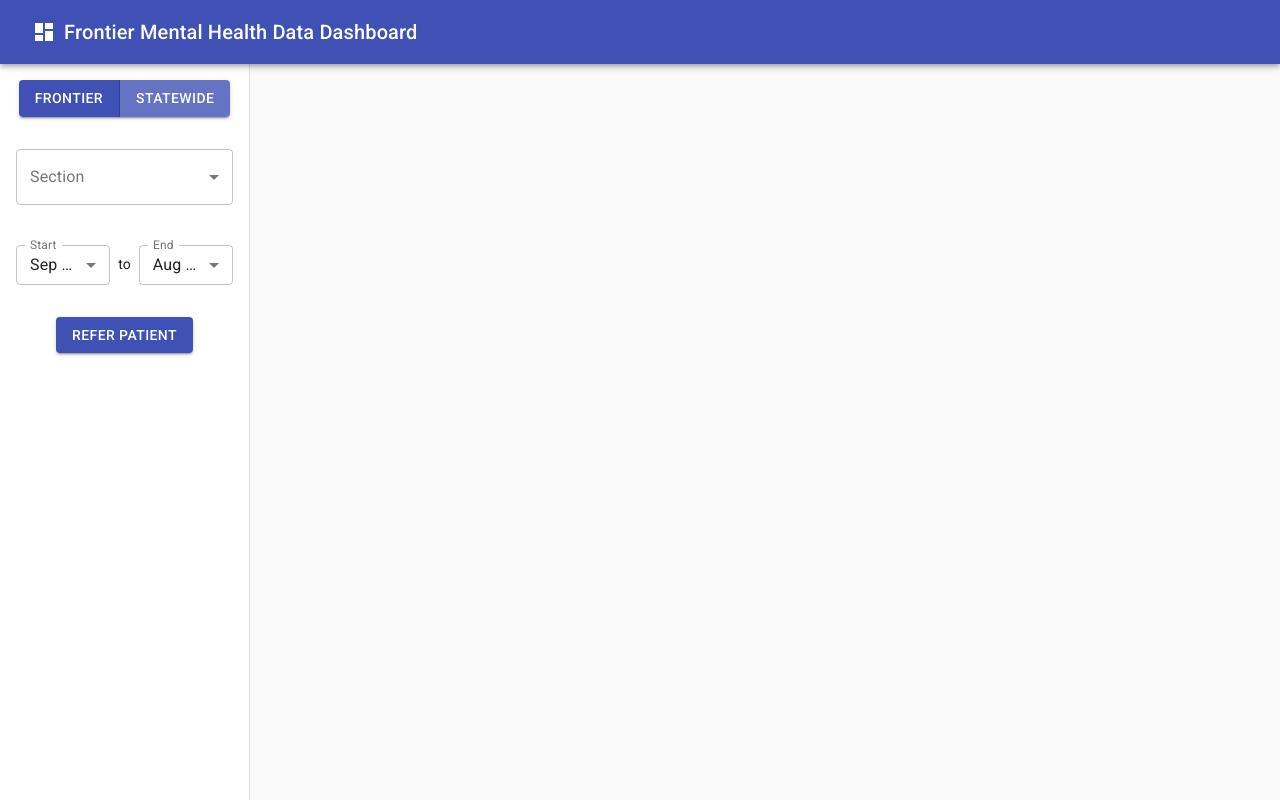
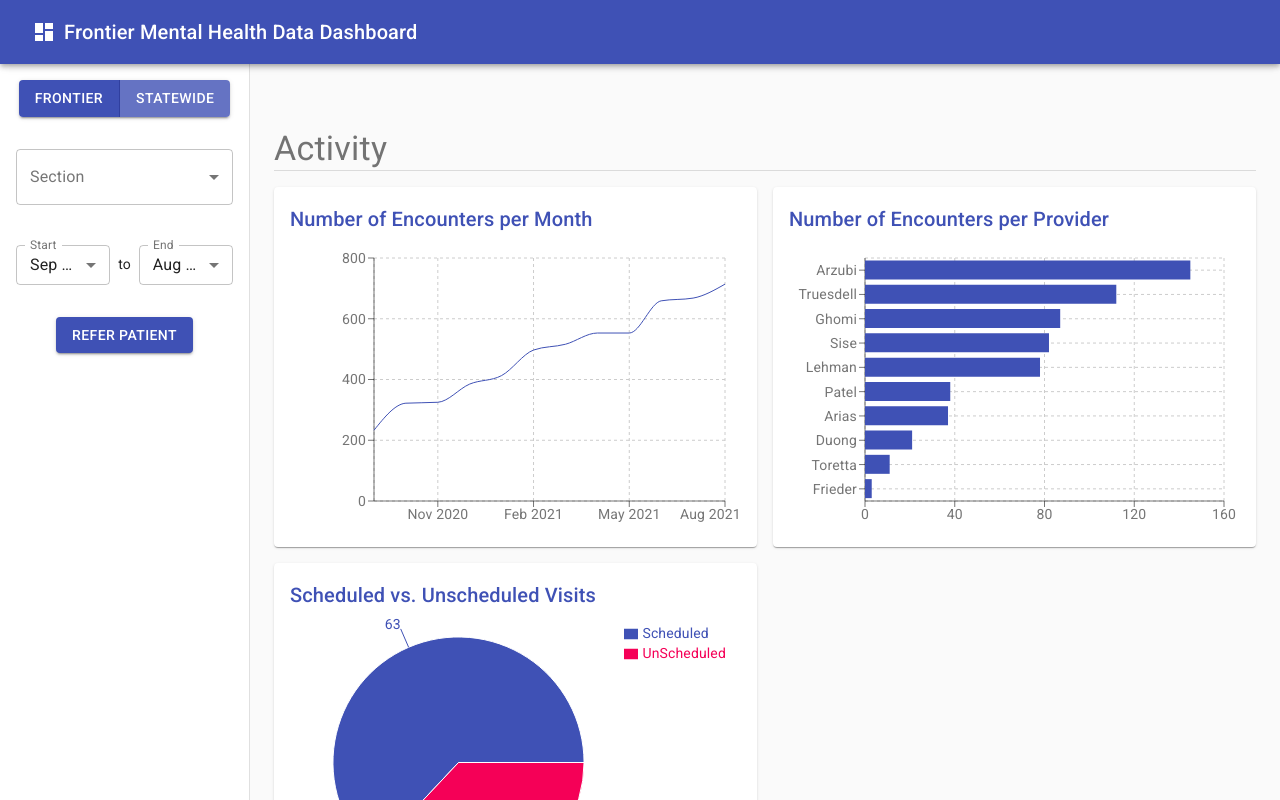
Before and after one commit to RezaHosseiniGhomi/frontierdashboard, a React (Create React App) app: page /frontier in a window 1280 px wide. Built offline with nearby package versions, Linux system fonts and the light colour scheme.

Commit message:
Added some graphs to the Frontier Activity section

```diff
--- /dev/null
+++ b/src/components/EncounterBars.js
@@ -0,0 +1,51 @@
+import React from 'react';
+import { useTheme } from '@material-ui/core/styles';
+import { BarChart, CartesianGrid, Bar, XAxis, YAxis, Tooltip, ResponsiveContainer } from 'recharts';
+import Title from './Title';
+
+const data = [
+  { name: 'Arzubi', encounters: 145 },
+  { name: 'Truesdell', encounters: 112 },
+  { name: 'Ghomi', encounters: 87 },
+  { name: 'Sise', encounters: 82 },
+  { name: 'Lehman', encounters: 78 },
+  { name: 'Patel', encounters: 38 },
+  { name: 'Arias', encounters: 37 },
+  { name: 'Duong', encounters: 21 },
+  { name: 'Toretta', encounters: 11 },
+  { name: 'Frieder', encounters: 3 }
+];
+
+export default function EncounterBars() {
+  const theme = useTheme();
+
+  return (
+    <React.Fragment>
+      <Title>Number of Encounters per Provider</Title>
+      <ResponsiveContainer width='100%' height='100%'>
+        <BarChart
+          data={data}
+          margin={{
+            top: 16,
+            right: 16,
+            bottom: 0,
+            left: 16,
+          }}
+          layout='vertical'
+        >
+          <CartesianGrid strokeDasharray="3 3" />
+          <XAxis type="number" dataKey="encounters" stroke={theme.palette.text.secondary} />
+          <YAxis
+            type="category"
+            dataKey="name"
+            stroke={theme.palette.text.secondary}
+            tick={{ width: 100 }}
+            interval={0}
+          />
+          <Tooltip />
+          <Bar dataKey="encounters" fill={theme.palette.primary.main} />
+        </BarChart>
+      </ResponsiveContainer>
+    </React.Fragment>
+  );
+}
--- a/src/components/FrontierDashboard.js
+++ b/src/components/FrontierDashboard.js
@@ -13,19 +13,37 @@ import Container from '@material-ui/core/Container';
 import Grid from '@material-ui/core/Grid';
 import Paper from '@material-ui/core/Paper';
 import RateChart from './RateChart';
-import Beds from './Beds';
+import VisitTypes from './VisitTypes';
 import Availability from './Availability';
-import HospitalMap from './HospitalMap';
+import EncounterBars from './EncounterBars';
 import PageSelect from './PageSelect';
 import SectionSelect from './SectionSelect';
 import DateRange from './DateRange';
 import ReferPatient from './ReferPatient';
 
+// DATA
+const encounters = [
+  { date: new Date('2020-09'), rate: 233 },
+  { date: new Date('2020-10'), rate: 322 },
+  { date: new Date('2020-11'), rate: 325 },
+  { date: new Date('2020-12'), rate: 385 },
+  { date: new Date('2021-01'), rate: 413 },
+  { date: new Date('2021-02'), rate: 497 },
+  { date: new Date('2021-03'), rate: 516 },
+  { date: new Date('2021-04'), rate: 553 },
+  { date: new Date('2021-05'), rate: 553 },
+  { date: new Date('2021-06'), rate: 659 },
+  { date: new Date('2021-07'), rate: 668 },
+  { date: new Date('2021-08'), rate: 714 }
+];
+
 // INPUT OPTIONS
 const sections = [
-  { id: 'service', label: 'Service Accessibility' },
-  { id: 'epidemiology', label: 'Epidemiology' }
-]
+  { id: 'activity', label: 'Activity' },
+  { id: 'patients', label: 'Patients' },
+  { id: 'providers', label: 'Providers' },
+  { id: 'community-integration', label: 'Community Integration' }
+];
 
 const dates = [
   new Date('2020-09'),
@@ -265,6 +283,50 @@ export default function Dashboard() {
       <main className={classes.content}>
         <div className={classes.appBarSpacer} />
         <Container maxWidth="lg" className={classes.container}>
+          {/* Activity */}
+          <Box id='activity' className={classes.sectionHeader}>
+            <Typography color='textSecondary' variant='h4'>Activity</Typography>
+            <Divider />
+          </Box>
+          <Grid container spacing={2}>
+            {/* Number of Encounters per Month */}
+            <Grid item xs={6}>
+              <Paper className={fixedHeightPaper}>
+                <RateChart
+                  title='Number of Encounters per Month'
+                  data={encounters}
+                  yAxisLabel=''
+                />
+              </Paper>
+            </Grid>
+            {/* Number of Encounters per Provider */}
+            <Grid item xs={6}>
+              <Paper className={fixedHeightPaper}>
+                <EncounterBars />
+              </Paper>
+            </Grid>
+            {/* Scheduled vs. Unscheduled Visits */}
+            <Grid item xs={6}>
+              <Paper className={fixedHeightPaper}>
+                <VisitTypes />
+              </Paper>
+            </Grid>
+          </Grid>
+          {/* Patients */}
+          <Box id='patients' className={classes.sectionHeader}>
+            <Typography color='textSecondary' variant='h4'>Patients</Typography>
+            <Divider />
+          </Box>
+          {/* Providers */}
+          <Box id='providers' className={classes.sectionHeader}>
+            <Typography color='textSecondary' variant='h4'>Providers</Typography>
+            <Divider />
+          </Box>
+          {/* Community Integration */}
+          <Box id='community-integration' className={classes.sectionHeader}>
+            <Typography color='textSecondary' variant='h4'>Community Integration</Typography>
+            <Divider />
+          </Box>
         </Container>
       </main>
     </div>
--- a/src/components/PageSelect.js
+++ b/src/components/PageSelect.js
@@ -27,7 +27,7 @@ export default function PageSelect({
         className={active1 ? classes.activeButton : classes.inactiveButton}
         onClick={handleClick1}
         component={Link}
-        to={'/frontierdashboard/frontier'}
+        to={'/frontier'}
       >
         Frontier
       </Button>
@@ -35,7 +35,7 @@ export default function PageSelect({
         className={active2 ? classes.activeButton : classes.inactiveButton}
         onClick={handleClick2}
         component={Link}
-        to={'/frontierdashboard/'}
+        to={'/'}
       >
         Statewide
       </Button>
--- /dev/null
+++ b/src/components/VisitTypes.js
@@ -0,0 +1,53 @@
+import React from 'react';
+import { PieChart, Pie, Cell, Legend, Tooltip, ResponsiveContainer } from 'recharts';
+import { ThemeProvider, useTheme } from '@material-ui/core';
+import Title from './Title';
+
+const data = [
+  { type: 'Scheduled', percent: 63 },
+  { type: 'UnScheduled', percent: 37 }
+];
+
+const RADIAN = Math.PI / 180;
+const renderCustomizedLabel = ({ cx, cy, midAngle, innerRadius, outerRadius, percent, index }) => {
+  const radius = innerRadius + (outerRadius - innerRadius) * 0.5;
+  const x = cx + radius * Math.cos(-midAngle * RADIAN);
+  const y = cy + radius * Math.sin(-midAngle * RADIAN);
+
+  return (
+    <text x={x} y={y} fill="white" textAnchor={x > cx ? 'start' : 'end'} dominantBaseline="central">
+      {`${(percent * 100).toFixed(0)}%`}
+    </text>
+  );
+};
+
+export default function VisitTypes() {
+  const theme = useTheme();
+  const colors = [theme.palette.primary.main, theme.palette.secondary.main];
+
+  return (
+    <>
+      <Title>Scheduled vs. Unscheduled Visits</Title>
+      <ResponsiveContainer width='100%' height='100%'>
+        <PieChart>
+          <Pie
+            dataKey="percent"
+            nameKey="type"
+            data={data}
+            cx='50%'
+            cy='50%'
+            outerRadius='90%'
+            fill={theme.palette.primary.main}
+            label
+          >
+            {data.map((entry, index) => (
+              <Cell key={`cell-${index}`} fill={colors[index % colors.length]} />
+            ))}
+          </Pie>
+          <Tooltip />
+          <Legend align='right' verticalAlign='top' layout='vertical'/>
+        </PieChart>
+      </ResponsiveContainer>
+    </>
+  )
+};
```
Also changed, not shown: src/components/Navigation.js (deleted, +0 -27 lines), 3 other files (tests, documents, lock files or other folders).
